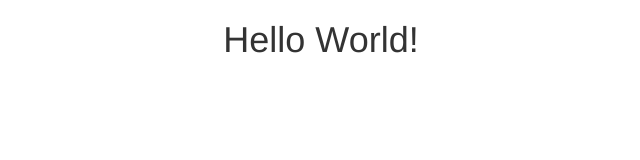
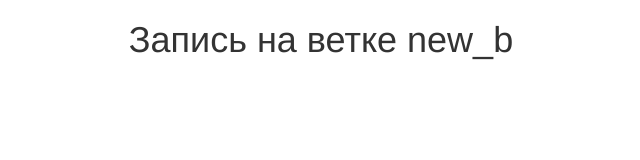
Before and after one commit to ivanov2804/ivanov2804.github.io, a plain HTML site: page index.html in a window 1280 px wide. Shown: the whole page, without its empty margins (319-959 px from the left). Drawn offline with nearby package versions, Linux system fonts and the light colour scheme.

Commit message:
new branch

```diff
--- a/index.html
+++ b/index.html
@@ -14,7 +14,7 @@
     <![endif]-->
   </head>
   <body>
-    <h1 class="text-center">Hello World!</h1>
+    <h1 class="text-center">Запись на ветке new_b</h1>
 
     <!-- jQuery (necessary for Bootstrap's JavaScript plugins) -->
     <script src="https://code.jquery.com/jquery.js"></script>
```
